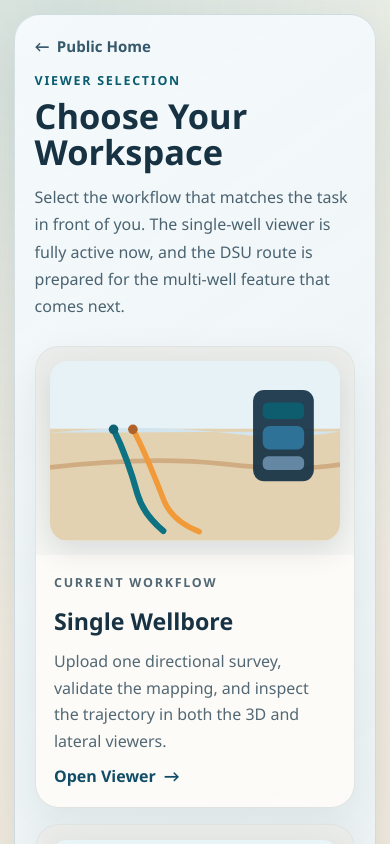
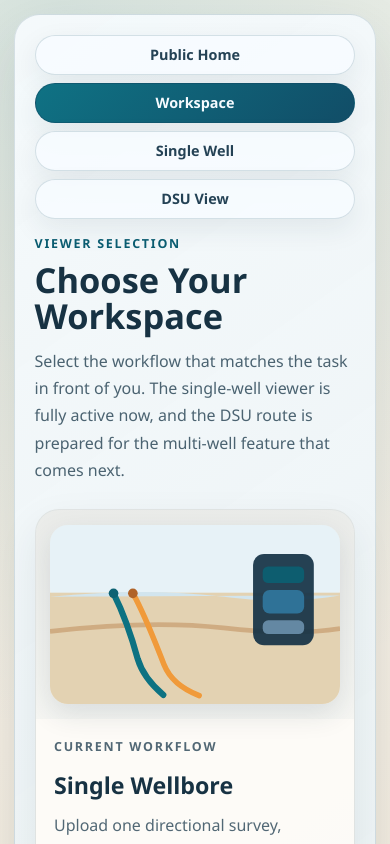
Before and after one commit to brennanwesley/wellbore-profile, a Next.js app in the folder frontend/: page /workspace in a window 390 px wide. Shown: the top 844 px of the page. Built offline with nearby package versions, Linux system fonts and the light colour scheme.

Commit message:
Add shared route navigation and fallbacks

```diff
--- a/frontend/app/dsu-view/page.js
+++ b/frontend/app/dsu-view/page.js
@@ -1,13 +1,11 @@
 import Link from "next/link";
+import AppRouteNav from "@/components/AppRouteNav";
 
 export default function DsuViewPage() {
   return (
     <main className="tool-empty-page">
       <section className="tool-empty-shell">
-        <Link href="/workspace" className="workspace-back-link">
-          <span aria-hidden="true">←</span>
-          <span>Back to Workspace</span>
-        </Link>
+        <AppRouteNav currentPath="/dsu-view" />
         <p className="tool-empty-eyebrow">Multi-Well DSU Viewer</p>
         <h1 className="tool-empty-title">This workspace is ready for the next build step.</h1>
         <p className="tool-empty-description">
--- a/frontend/app/globals.css
+++ b/frontend/app/globals.css
@@ -174,6 +174,38 @@ body {
   padding: clamp(1.25rem, 2.8vw, 2.3rem);
 }
 
+.app-route-nav {
+  display: flex;
+  flex-wrap: wrap;
+  gap: 0.6rem;
+}
+
+.app-route-nav-inline {
+  margin-bottom: 1rem;
+}
+
+.app-route-nav-link {
+  display: inline-flex;
+  align-items: center;
+  justify-content: center;
+  min-height: 40px;
+  padding: 0.62rem 0.92rem;
+  border-radius: 999px;
+  border: 1px solid rgba(103, 134, 149, 0.24);
+  background: rgba(247, 252, 255, 0.86);
+  box-shadow: 0 10px 28px rgba(25, 47, 61, 0.08);
+  color: #244255;
+  text-decoration: none;
+  font-size: 0.9rem;
+  font-weight: 700;
+}
+
+.app-route-nav-link.is-active {
+  background: linear-gradient(135deg, #0f7284, #114d67);
+  color: #f5fbff;
+  border-color: rgba(17, 77, 103, 0.55);
+}
+
 .tool-empty-shell {
   max-width: 920px;
   margin: 0 auto;
@@ -200,7 +232,7 @@ body {
 
 .workspace-back-link:hover,
 .workspace-card-link:hover,
-.tool-floating-nav-link:hover {
+.app-route-nav-link:hover {
   text-decoration: underline;
 }
 
@@ -311,30 +343,73 @@ body {
   margin-top: 1.6rem;
 }
 
-.tool-floating-nav {
+.app-route-nav-floating {
   position: fixed;
   top: 1rem;
   left: 1rem;
   z-index: 20;
 }
 
-.tool-floating-nav-link {
-  display: inline-flex;
-  align-items: center;
-  gap: 0.42rem;
-  padding: 0.62rem 0.84rem;
-  border-radius: 999px;
-  background: rgba(247, 252, 255, 0.92);
-  border: 1px solid rgba(103, 134, 149, 0.24);
-  box-shadow: 0 10px 28px rgba(25, 47, 61, 0.12);
-  color: #244255;
-  text-decoration: none;
-  font-size: 0.9rem;
-  font-weight: 700;
-}
-
-.tool-floating-nav + .page-shell {
+.app-route-nav-floating + .page-shell {
   padding-top: 4.4rem;
+}
+
+.route-fallback-page {
+  min-height: 100vh;
+  padding: 1.2rem;
+}
+
+.route-fallback-shell {
+  min-height: calc(100vh - 2.4rem);
+  max-width: 920px;
+  margin: 0 auto;
+  padding: clamp(1.35rem, 3vw, 2.5rem);
+  border: 1px solid rgba(107, 136, 150, 0.22);
+  border-radius: 26px;
+  background:
+    linear-gradient(145deg, rgba(244, 249, 251, 0.95), rgba(231, 239, 242, 0.9)),
+    rgba(255, 255, 255, 0.6);
+  box-shadow: 0 24px 60px rgba(29, 49, 63, 0.12);
+  display: flex;
+  flex-direction: column;
+  justify-content: center;
+}
+
+.route-fallback-eyebrow {
+  margin: 0;
+  color: #0a5c70;
+  font-size: 0.78rem;
+  font-weight: 800;
+  letter-spacing: 0.14em;
+  text-transform: uppercase;
+}
+
+.route-fallback-title {
+  margin: 0.6rem 0 0;
+  color: #173243;
+  font-size: clamp(2rem, 3.8vw, 3rem);
+  line-height: 1.05;
+  max-width: 16ch;
+}
+
+.route-fallback-description {
+  margin: 0.9rem 0 0;
+  color: #4b6371;
+  font-size: 1rem;
+  line-height: 1.7;
+  max-width: 44rem;
+}
+
+.route-fallback-actions {
+  display: flex;
+  flex-wrap: wrap;
+  gap: 0.85rem;
+  margin-top: 1.6rem;
+}
+
+.route-fallback-button {
+  border: 0;
+  cursor: pointer;
 }
 
 .page-shell {
@@ -1459,15 +1534,40 @@ body {
     flex-direction: column;
   }
 
-  .tool-floating-nav {
+  .app-route-nav-floating {
     top: 0.75rem;
+  }
+
+  .app-route-nav {
+    gap: 0.45rem;
+  }
+
+  .app-route-nav-floating,
+  .route-fallback-page {
+    padding: 0.9rem;
+  }
+
+  .app-route-nav-floating {
     left: 0.75rem;
     right: 0.75rem;
   }
 
-  .tool-floating-nav-link {
+  .app-route-nav-link,
+  .route-fallback-actions {
+    width: 100%;
+  }
+
+  .app-route-nav-link {
     justify-content: center;
-    width: 100%;
+  }
+
+  .route-fallback-shell {
+    min-height: calc(100vh - 1.8rem);
+    padding: 1.2rem;
+  }
+
+  .route-fallback-title {
+    max-width: none;
   }
 
   .page-shell {
--- /dev/null
+++ b/frontend/components/AppRouteNav.jsx
@@ -0,0 +1,29 @@
+import Link from "next/link";
+
+const NAV_ITEMS = [
+  { href: "/", label: "Public Home" },
+  { href: "/workspace", label: "Workspace" },
+  { href: "/single-well", label: "Single Well" },
+  { href: "/dsu-view", label: "DSU View" },
+];
+
+export default function AppRouteNav({ currentPath, variant = "inline" }) {
+  return (
+    <nav className={`app-route-nav app-route-nav-${variant}`} aria-label="Application navigation">
+      {NAV_ITEMS.map((item) => {
+        const isActive = item.href === currentPath;
+
+        return (
+          <Link
+            key={item.href}
+            href={item.href}
+            className={`app-route-nav-link ${isActive ? "is-active" : ""}`}
+            aria-current={isActive ? "page" : undefined}
+          >
+            {item.label}
+          </Link>
+        );
+      })}
+    </nav>
+  );
+}
--- a/frontend/components/WorkspaceSelectionPage.jsx
+++ b/frontend/components/WorkspaceSelectionPage.jsx
@@ -1,14 +1,13 @@
 import Link from "next/link";
+import AppRouteNav from "@/components/AppRouteNav";
 
 export default function WorkspaceSelectionPage() {
   return (
     <main className="workspace-page">
       <section className="workspace-shell">
+        <AppRouteNav currentPath="/workspace" />
+
         <header className="workspace-header">
-          <Link href="/" className="workspace-back-link">
-            <span aria-hidden="true">←</span>
-            <span>Public Home</span>
-          </Link>
           <p className="workspace-eyebrow">Viewer Selection</p>
           <h1 className="workspace-title">Choose Your Workspace</h1>
           <p className="workspace-description">
```
Also changed, not shown: frontend/app/error.js (added, +34 -0 lines), frontend/app/not-found.js (added, +28 -0 lines), frontend/app/single-well/page.js (+2 -7 lines), 1 other file (tests, documents, lock files or other folders).
